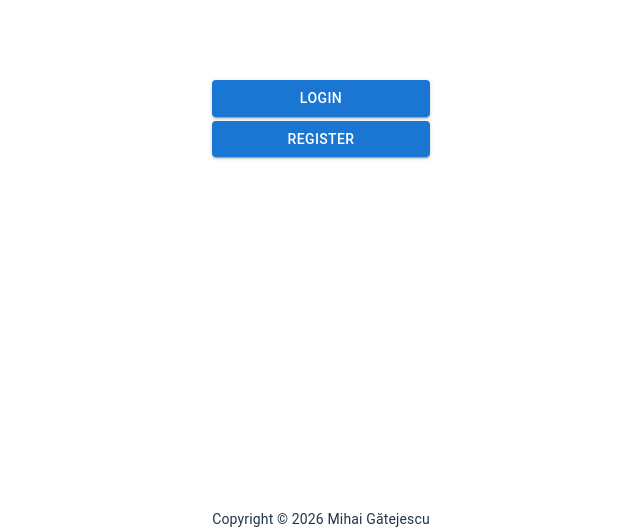
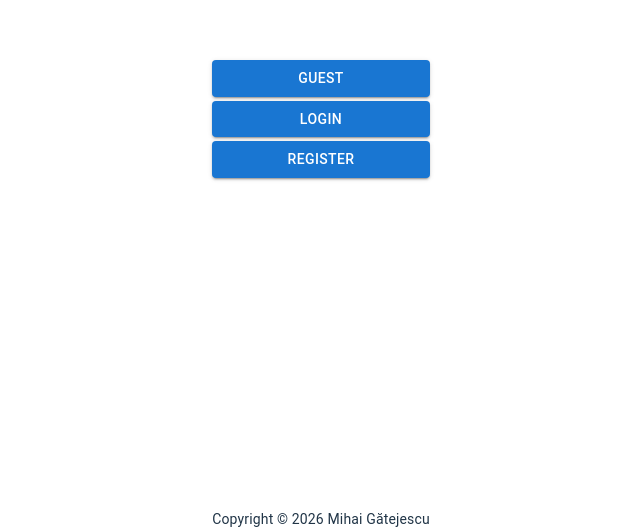
Before and after one commit to odCat/castle-client, a React (Vite) app: page / in a window 1280 px wide. Shown: the part 271-800 px from the top of the page, without its empty margins (319-959 px from the left). Built offline with nearby package versions, Linux system fonts and the light colour scheme.

Commit message:
Add a guest button

```diff
--- a/src/components/OnlineCard.jsx
+++ b/src/components/OnlineCard.jsx
@@ -8,6 +8,10 @@ export default function OnlineCard() {
 
     return (
         <Stack direction="column" spacing={0.5}>
+            <Button variant="contained" onClick={() => navigate("/watch")}>
+                Guest
+            </Button>
+
             <Button variant="contained" onClick={() => navigate("/login")}>
                 Login
             </Button>
```
